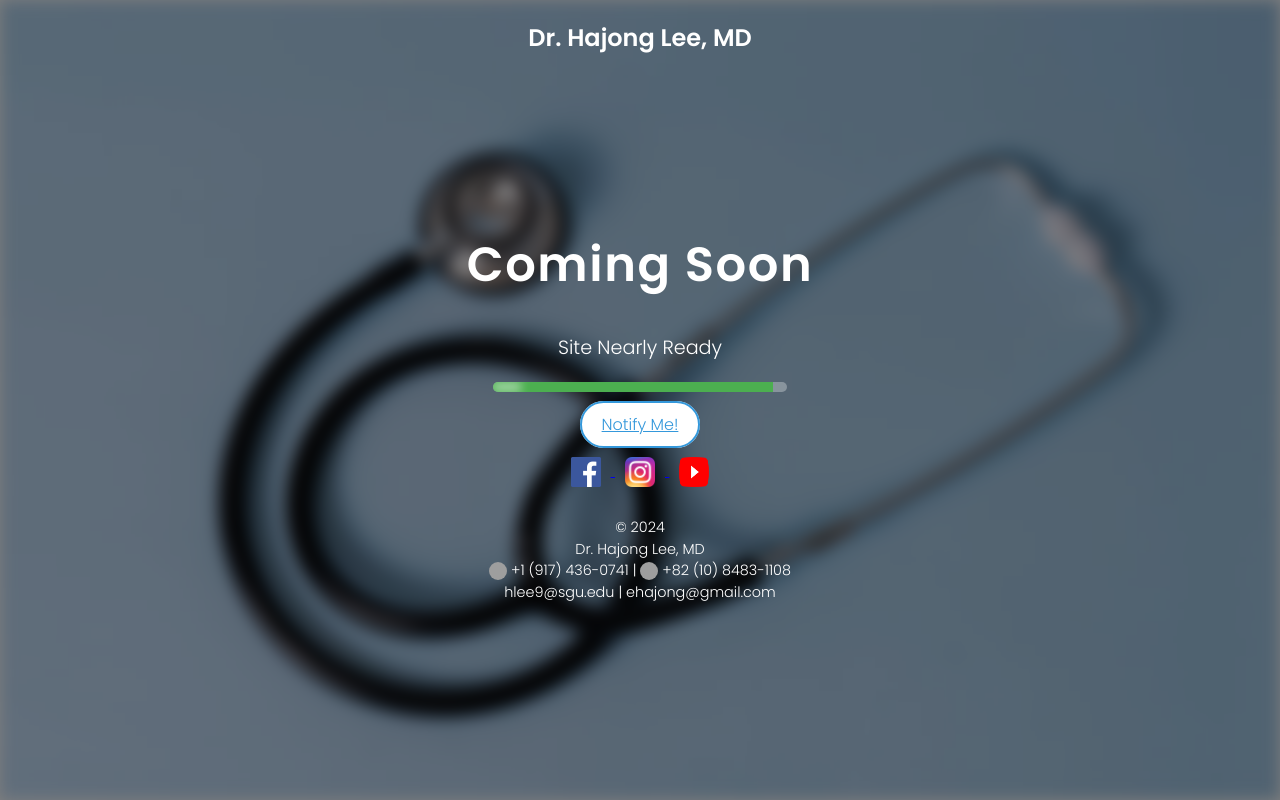
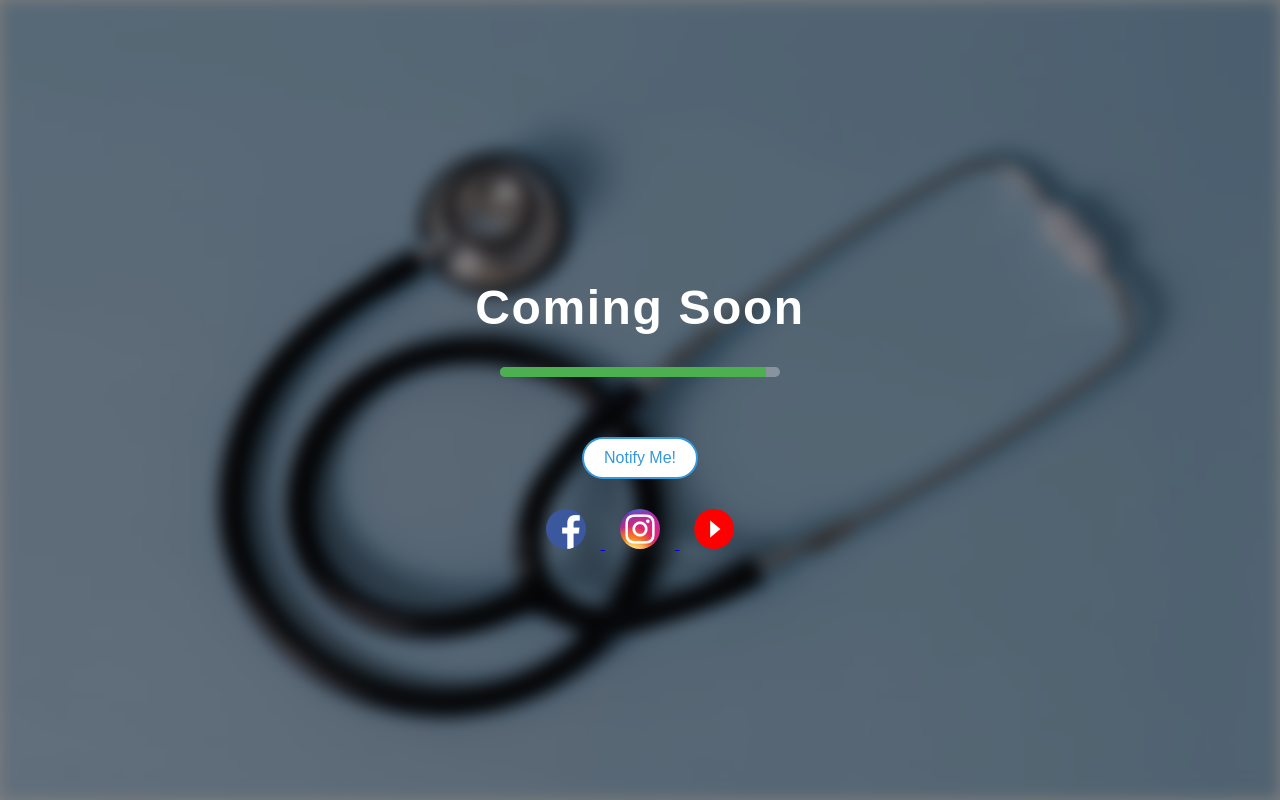
Before and after one commit to ehajong/dr.hajong-lee, a plain HTML site: page index.html in a window 1280 px wide. Drawn offline with Linux system fonts and the light colour scheme; grey boxes are pictures that could not be loaded.

Commit message:
Update index.html

```diff
--- a/index.html
+++ b/index.html
@@ -1,12 +1,10 @@
-
 <!DOCTYPE html>
 <html lang="en">
 <head>
     <meta charset="UTF-8">
     <meta name="viewport" content="width=device-width, initial-scale=1.0">
-    <title>Dr. Hajong Lee, MD - Coming Soon</title>
+    <title>Dr. Hajong Lee, MD</title> <!-- This is the browser tab title -->
     <style>
-        @import url('https://fonts.googleapis.com/css2?family=Poppins:wght@300;600&display=swap');
         body {
             margin: 0;
             padding: 0;
@@ -21,7 +19,6 @@
             position: relative;
         }
 
-        /* Apply blur only to the background image */
         .background {
             background: url('background.jpg') no-repeat center center/cover;
             filter: blur(8px);
@@ -30,7 +27,7 @@
             left: 0;
             width: 100%;
             height: 100%;
-            z-index: -1; /* Ensure background stays behind content */
+            z-index: -1;
         }
 
         .overlay {
@@ -49,27 +46,13 @@
             animation: fadeIn 2s ease-in-out;
         }
 
-        header {
-            position: absolute;
-            top: 20px;
-            width: 100%;
-            text-align: center;
-            font-size: 1.5rem;
-            font-weight: 600;
-        }
-
         h1 {
             font-size: 3rem;
             letter-spacing: 0.1rem;
         }
 
-        p {
-            font-size: 1.2rem;
-            margin-bottom: 20px;
-        }
-
         .progress-bar {
-            width: 85%; /* Slightly longer progress bar */
+            width: 85%;
             height: 10px;
             background-color: rgba(255, 255, 255, 0.3);
             border-radius: 5px;
@@ -81,36 +64,7 @@
         .progress {
             height: 100%;
             background-color: #4caf50;
-            width: 0;
-            animation: fillBar 3s ease-in-out forwards;
-            position: relative;
-        }
-
-        .highlight {
-            position: absolute;
-            top: 0;
-            left: 0;
-            width: 10%;
-            height: 100%;
-            background: rgba(255, 255, 255, 0.5);
-            filter: blur(5px);
-            animation: moveHighlight 2s linear infinite;
-            animation-delay: 3s; /* Starts after the bar has filled */
-        }
-
-        @keyframes fillBar {
-            to {
-                width: 95%;
-            }
-        }
-
-        @keyframes moveHighlight {
-            0% {
-                left: 0;
-            }
-            100% {
-                left: 95%;
-            }
+            width: 95%;
         }
 
         .notify-btn {
@@ -119,9 +73,10 @@
             border: 2px solid #3498db;
             padding: 10px 20px;
             border-radius: 25px;
-            cursor: pointer;
+            text-decoration: none; /* Remove underline */
             font-size: 1rem;
-            margin: 20px auto;
+            display: inline-block;
+            margin-top: 40px; /* Add space before the Notify Me button */
             transition: background-color 0.3s, color 0.3s;
         }
 
@@ -131,27 +86,14 @@
         }
 
         .social-icons {
-            margin-top: 20px;
+            margin-top: 30px; /* Add space between Notify Me and social icons */
         }
 
         .social-icons img {
-            margin: 0 10px;
-            width: 30px;
-            height: 30px;
-            vertical-align: middle;
-        }
-
-        footer {
-            margin-top: 30px;
-            font-size: 0.9rem;
-            line-height: 1.5;
-        }
-
-        footer img {
-            border-radius: 50%;
-            width: 18px; /* Smaller flags */
-            height: 18px;
-            vertical-align: middle;
+            margin: 0 15px; /* Add space between the icons */
+            width: 40px;
+            height: 40px;
+            border-radius: 50%; /* Make icons circular */
         }
 
         @keyframes fadeIn {
@@ -161,20 +103,15 @@
     </style>
 </head>
 <body>
-    <div class="background"></div> <!-- Background image with blur -->
+    <div class="background"></div>
     <div class="overlay"></div>
-    <header>Dr. Hajong Lee, MD</header>
     <div class="content">
         <h1>Coming Soon</h1>
-        <p>Site Nearly Ready</p>
 
         <div class="progress-bar">
-            <div class="progress">
-                <div class="highlight"></div>
-            </div>
+            <div class="progress"></div>
         </div>
 
-        <!-- Link to Google Form -->
         <a href="https://forms.gle/WYszw3iUNhhYpq9f7" target="_blank" class="notify-btn">Notify Me!</a>
 
         <div class="social-icons">
@@ -188,14 +125,6 @@
                 <img src="youtube_icon.png" alt="YouTube">
             </a>
         </div>
-
-        <footer>
-            &copy; 2024<br>
-            Dr. Hajong Lee, MD<br>
-            <img src="https://www.countryflags.com/wp-content/uploads/united-states-of-america-flag-png-xl.png" alt="USA Flag"> +1 (917) 436-0741 |
-            <img src="https://www.countryflags.com/wp-content/uploads/south-korea-flag-png-xl.png" alt="South Korea Flag"> +82 (10) 8483-1108<br>
-            hlee9@sgu.edu | ehajong@gmail.com
-        </footer>
     </div>
 </body>
 </html>
```
